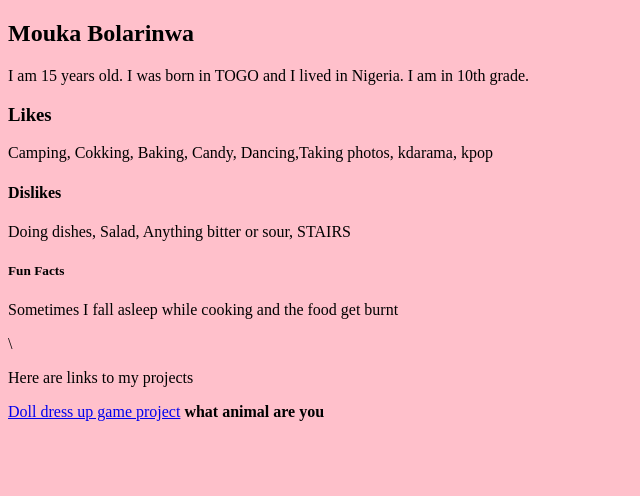
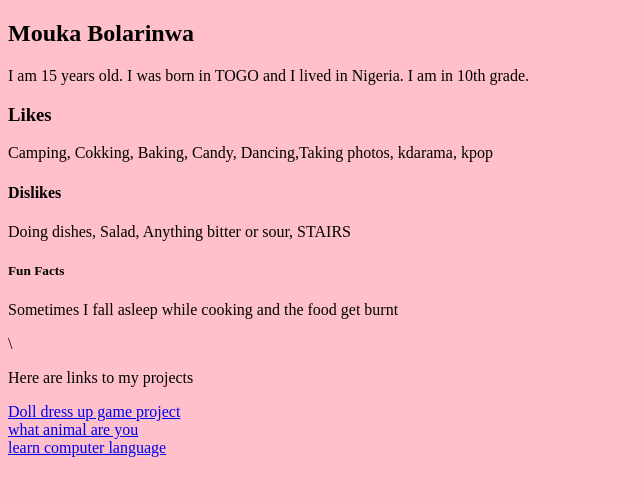
Before and after one commit to animepuppy1/animepuppy.github.io, a plain HTML site: page index.html in a window 1280 px wide. Shown: the whole page, without its empty margins (0-640 px from the left). Drawn offline with Linux system fonts and the light colour scheme.

Commit message:
Update index.html

```diff
--- a/index.html
+++ b/index.html
@@ -35,7 +35,11 @@ p {
 
     <p>   Here are links to my projects </p>
     <a href="Final Project.html">Doll dress up game project</a>
-    <b href="mouka.html">what animal are you</b>
+    <br />
+    <a href="mouka.html">what animal are you</a>
+    <br />
+    <a href="language.html">learn computer language</a>
+    <br />
 <script type="text/javascript">
   alert("Welcome to my page!");
 </script>
```
